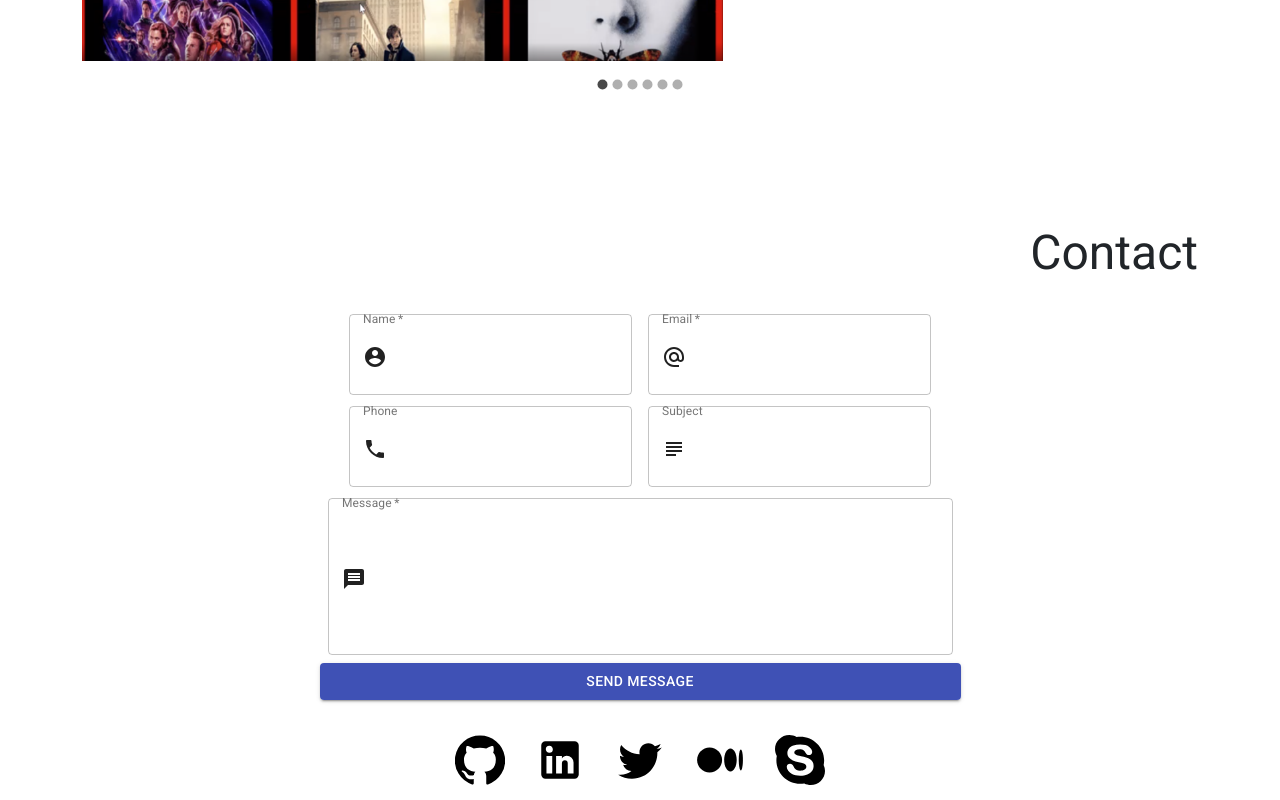
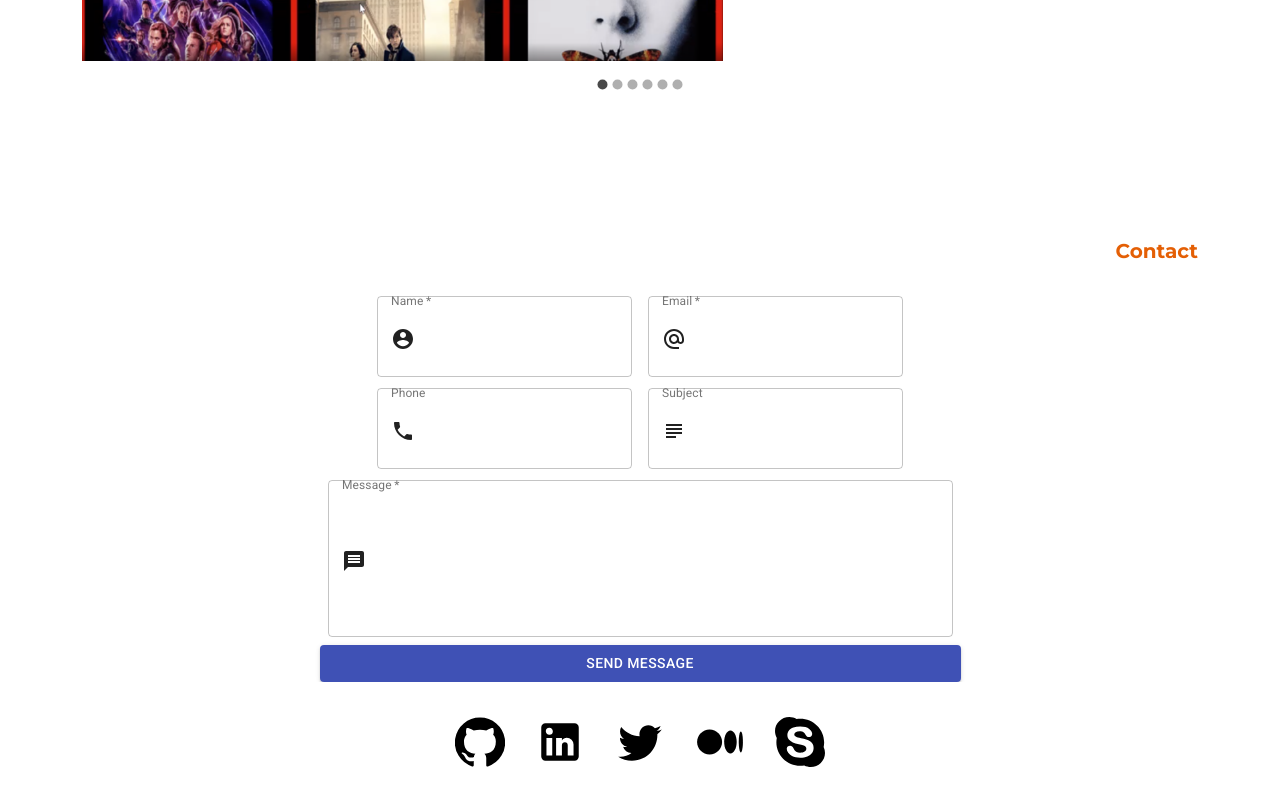
Before and after one commit to gcy2312/portfolio-app, a React (Create React App) app: page / in a window 1280 px wide. Shown: the part 1448-2248 px from the top of the page. Built offline with nearby package versions, Linux system fonts and the light colour scheme; the HTML template or start-up script is replaced by a standard one; a web font is replaced by a local one; what react-animations would draw is missing.

Commit message:
bgImg styling and fonts

```diff
--- a/src/components/Contact/contact.css
+++ b/src/components/Contact/contact.css
@@ -1,29 +1,53 @@
 #contact-header{
   text-align: right;
   margin-top: 30px;
+  padding-top: 15px;
+  text-align: right;
+  color: #e45f05;
+  font-family: 'Montserrat';
+  font-size: 20px;
+  font-weight: 700;
+}
+#logoImg{
+  opacity: 0.2;
+  position: absolute;
+  right:100px;
+  width: 'auto';
+  height: 100%;
 }
 .contact{
-  margin-top: 30px;
+  overflow: hidden;
+  position: relative;
 }
 #form{
   justify-content: center;
   margin-top: 30px;
+
 }
 #form-input{
-  margin-left: 20px;
-  margin-right: 20px;
   margin-bottom: 20px;
+  font-family: 'Montserrat';
+  font-weight: 500;
+
 }
 #form-message{
   margin-inline: 20px;
   margin-bottom: 20px;
-  /* margin-left:20px;
-  margin-right: 20px; */
+  font-family: 'Montserrat';
+  font-weight: 500;
+}
+#formBtn{
+  background-color: #e45f05;
+  color: #fff;
+  font-size: 18px;
+  font-family: 'Montserrat';
+  width: '80%';
 }
 
 @media all and (min-width: 500px) and (max-width: 1000px) {
   #form-input{
     margin-left: 0px;
     margin-right: 0px;
+
   }
 }
```
